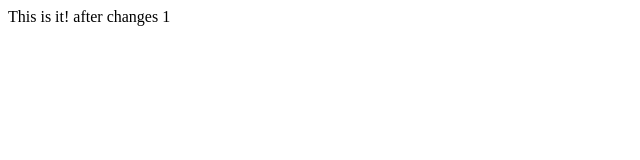
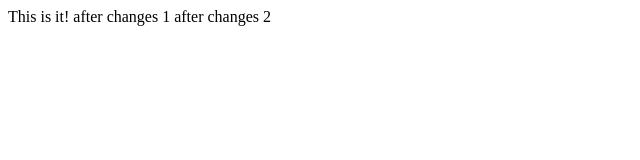
Before and after one commit to shishirkhandelwalgithub/myappsample2, a plain HTML site: page index.html in a window 1280 px wide. Shown: the whole page, without its empty margins (0-640 px from the left). Drawn offline with Linux system fonts and the light colour scheme.

Commit message:
changes no. 3

```diff
--- a/index.html
+++ b/index.html
@@ -6,5 +6,6 @@
 	<body>
 		This is it!
 		after changes 1
+		after changes 2
 	</body>
 </html>
```
